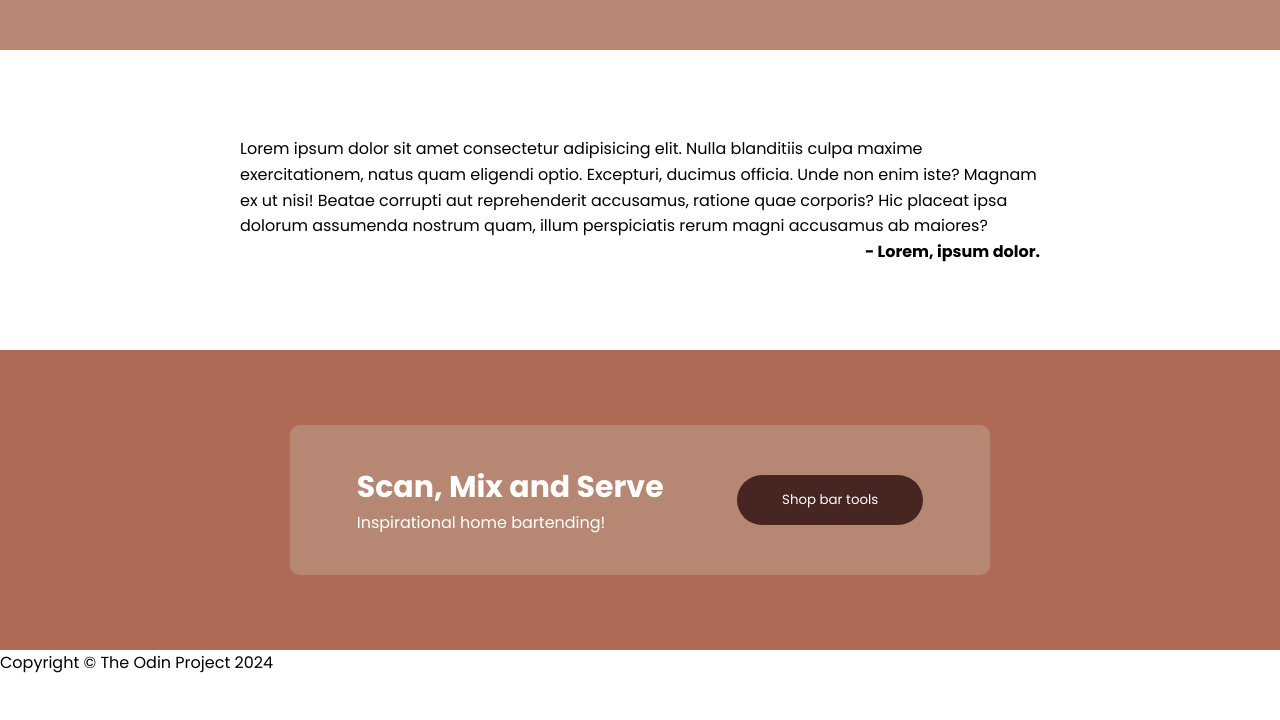
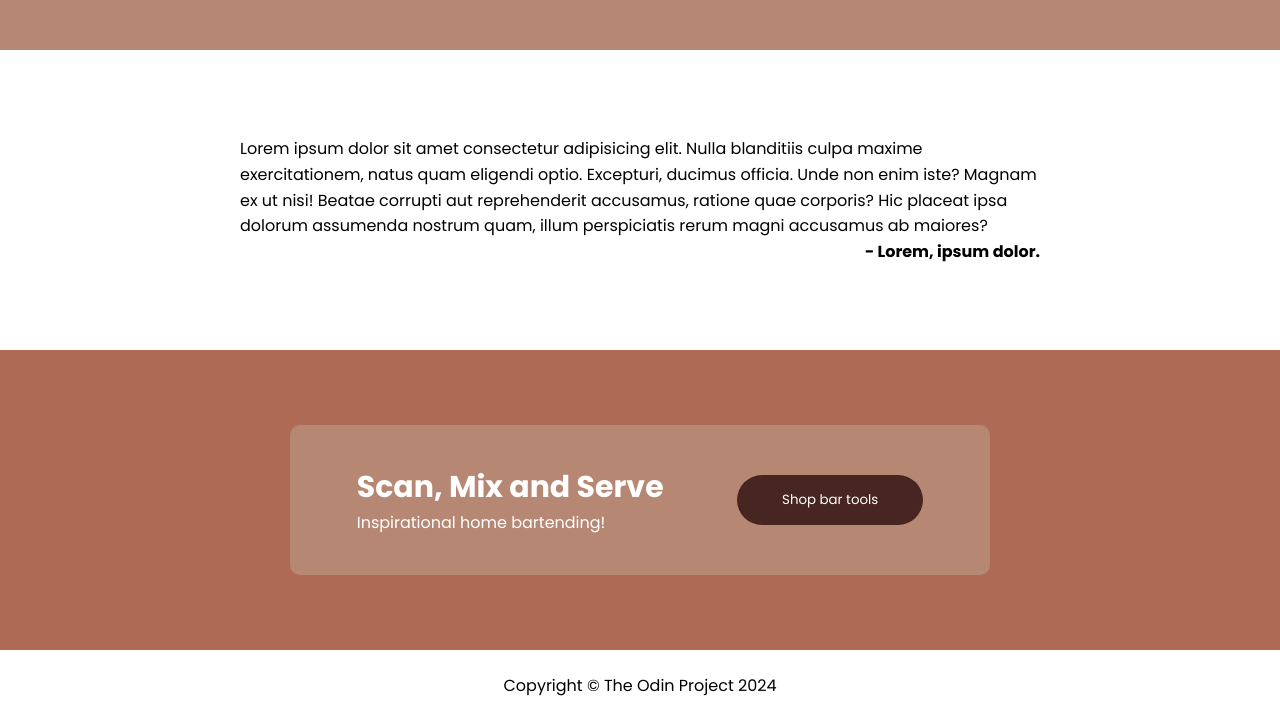
Before and after one commit to Michael2021o/landing-Page, a plain HTML site: page index.html in a window 1280 px wide. Shown: the part 1712-2432 px from the top of the page. Before the commit the page ends 2387 px from the top, so only its background shows below. Drawn offline with Linux system fonts and the light colour scheme.

Commit message:
Add footer style

```diff
--- a/styles.css
+++ b/styles.css
@@ -250,3 +250,9 @@ nav {
   color: #fff;
   line-height: 1.6rem;
 }
+footer {
+  height: 70px;
+  display: flex;
+  justify-content: center;
+  align-items: center;
+}
```
